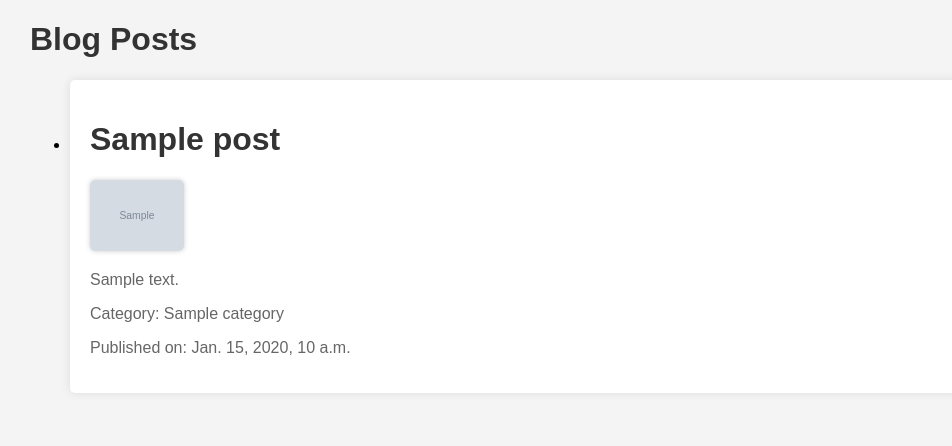
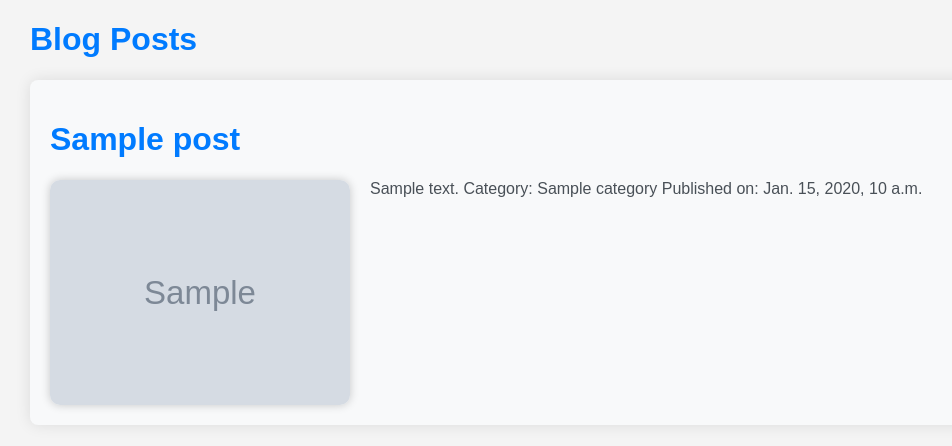
Before and after one commit to ciwwan1980/create-post-django, a Django app: page /blog/ in a window 1280 px wide. Shown: the top 446 px of the page, without its empty margins (98-1050 px from the left). Run offline with Django 4.2, Linux system fonts and the light colour scheme; tables that the repository leaves empty hold one stand-in row (values such as "Sample post"); grey boxes marked "Sample" are stand-in pictures.

Commit message:
adding style

```diff
--- /dev/null
+++ b/static/css/custom_styles.css
@@ -0,0 +1,90 @@
+/* blog/static/css/custom_styles.css */
+
+body {
+  font-family: 'Arial', sans-serif;
+  margin: 0;
+  padding: 0;
+  background-color: #f4f4f4;
+}
+
+.container {
+  width: 80%;
+  margin: 0 auto;
+}
+
+h1 {
+  color: #007bff;
+}
+
+.post {
+  background-color: #f8f9fa;
+  margin-bottom: 20px;
+  padding: 20px;
+  border-radius: 8px;
+  box-shadow: 0 0 15px rgba(0, 0, 0, 0.1);
+  overflow: hidden;
+}
+
+.post h2 {
+  color: #007bff;
+}
+
+.post p {
+  color: #495057;
+}
+
+.form-container {
+  max-width: 600px;
+  margin: 20px auto;
+  background-color: #ffffff;
+  padding: 30px;
+  border-radius: 10px;
+  box-shadow: 0 0 20px rgba(0, 0, 0, 0.2);
+}
+
+.form-container label {
+  display: block;
+  margin-bottom: 12px;
+  color: #007bff;
+}
+
+.form-container input[type="text"],
+.form-container textarea {
+  width: 100%;
+  padding: 12px;
+  margin-bottom: 20px;
+  border: 1px solid #007bff;
+  border-radius: 5px;
+}
+
+.form-container input[type="submit"] {
+  background-color: #007bff;
+  color: #ffffff;
+  padding: 12px 20px;
+  border: none;
+  border-radius: 5px;
+  cursor: pointer;
+}
+
+.form-container input[type="submit"]:hover {
+  background-color: #0056b3;
+}
+
+.post img {
+  width: 100%;
+  max-width: 300px;
+  height: auto;
+  border-radius: 10px;
+  box-shadow: 0 0 10px rgba(0, 0, 0, 0.2);
+  float: left;
+  margin-right: 20px;
+}
+.post h2,
+.post p {
+  display: inline;
+}
+
+ul {
+  list-style: none;
+  padding: 0;
+}
--- a/static/css/styles.css
+++ /dev/null
@@ -1,76 +0,0 @@
-/* blog/static/css/styles.css */
-
-body {
-    font-family: 'Arial', sans-serif;
-    margin: 0;
-    padding: 0;
-    background-color: #f4f4f4;
-  }
-
-  .container {
-    width: 80%;
-    margin: 0 auto;
-  }
-
-  h1 {
-    color: #333;
-  }
-
-  .post {
-    background-color: #fff;
-    margin-bottom: 20px;
-    padding: 20px;
-    border-radius: 5px;
-    box-shadow: 0 0 10px rgba(0, 0, 0, 0.1);
-  }
-
-  .post h2 {
-    color: #333;
-  }
-
-  .post p {
-    color: #666;
-  }
-
-  .form-container {
-    max-width: 600px;
-    margin: 0 auto;
-    background-color: #fff;
-    padding: 20px;
-    border-radius: 5px;
-    box-shadow: 0 0 10px rgba(0, 0, 0, 0.1);
-  }
-
-  .form-container label {
-    display: block;
-    margin-bottom: 8px;
-    color: #333;
-  }
-
-  .form-container input[type="text"],
-  .form-container textarea {
-    width: 100%;
-    padding: 10px;
-    margin-bottom: 15px;
-    border: 1px solid #ccc;
-    border-radius: 3px;
-  }
-
-  .form-container input[type="submit"] {
-    background-color: #4caf50;
-    color: #fff;
-    padding: 10px 15px;
-    border: none;
-    border-radius: 3px;
-    cursor: pointer;
-  }
-
-  .form-container input[type="submit"]:hover {
-    background-color: #45a049;
-  }
-  .post img {
-    max-width: 10%;
-    height: auto;
-    border-radius: 5px; /* optional: add rounded corners to images */
-    box-shadow: 0 0 5px rgba(0, 0, 0, 0.2); /* optional: add a subtle shadow */
-}
--- a/templates/blog/add_post.html
+++ b/templates/blog/add_post.html
@@ -5,7 +5,7 @@
 <head>
     <meta charset="UTF-8">
     <meta name="viewport" content="width=device-width, initial-scale=1.0">
-    <link rel="stylesheet" href="{% static 'css/styles.css' %}">
+    <link rel="stylesheet" href="{% static 'css/custom_styles.css' %}">
 
     <title>Your Blog Title</title>
 </head>
--- a/templates/blog/post_list.html
+++ b/templates/blog/post_list.html
@@ -5,7 +5,7 @@
 <head>
     <meta charset="UTF-8">
     <meta name="viewport" content="width=device-width, initial-scale=1.0">
-    <link rel="stylesheet" href="{% static 'css/styles.css' %}">
+    <link rel="stylesheet" href="{% static 'css/custom_styles.css' %}">
 
     <title>Your Blog Title</title>
 </head>
```
